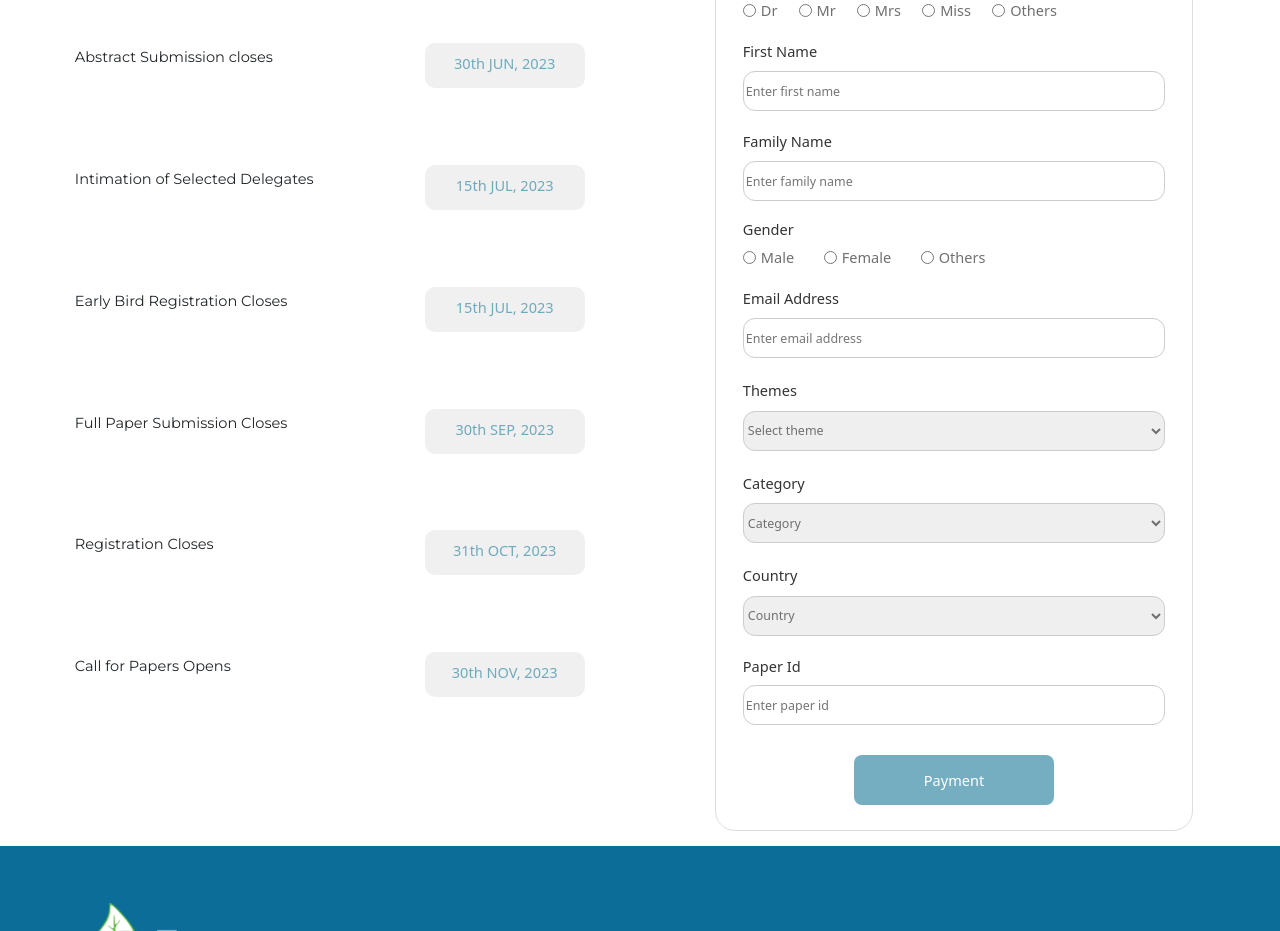
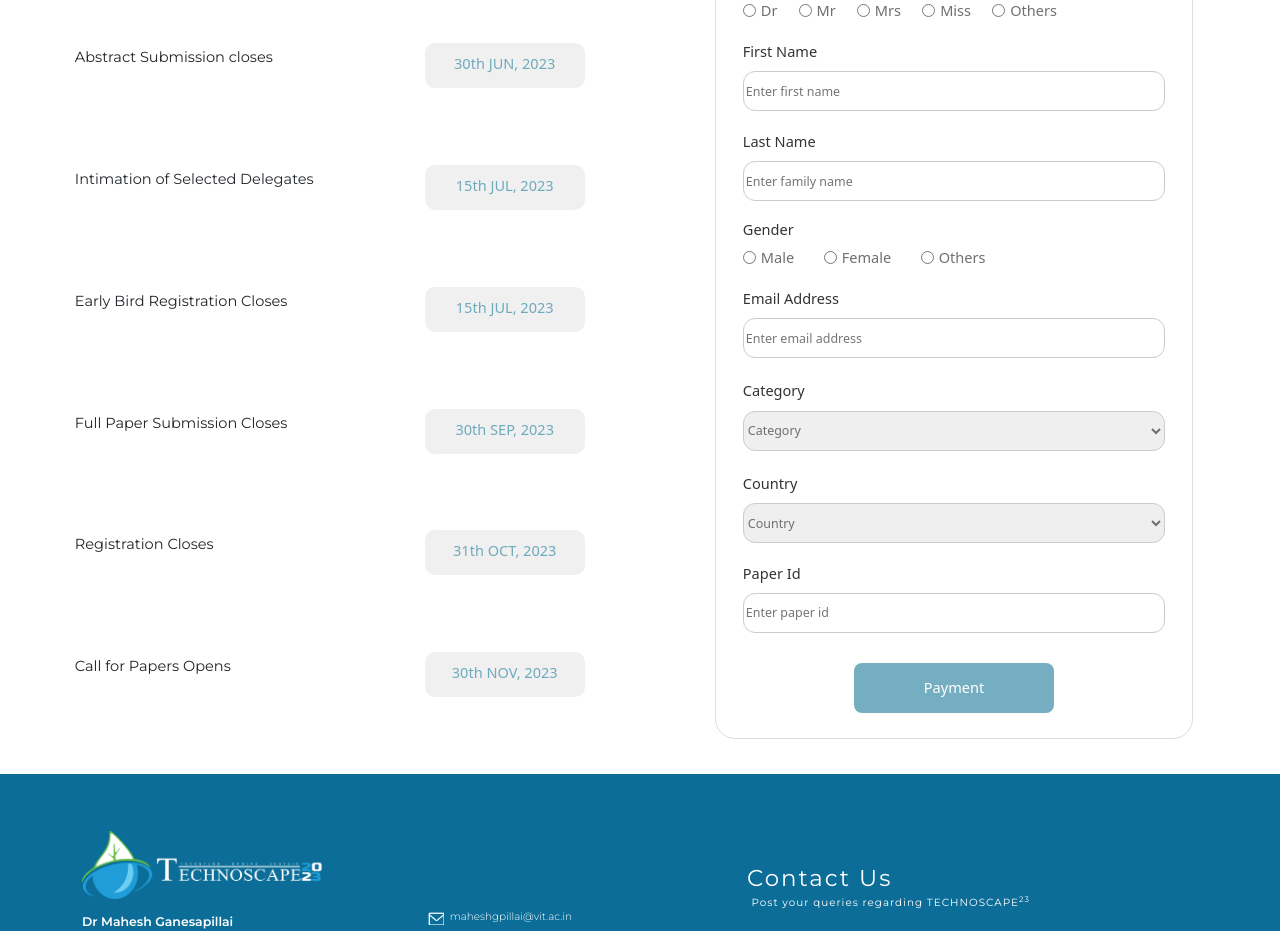
Before and after one commit to kaif2305/ts_new, a React (Create React App) app: page /payment in a window 1280 px wide. Shown: the part 1420-2351 px from the top of the page. Built offline with nearby package versions, Linux system fonts and the light colour scheme; a web font is replaced by a local one.

Commit message:
update form

```diff
--- a/src/Pages/Paper submission/submission_form.jsx
+++ b/src/Pages/Paper submission/submission_form.jsx
@@ -51,7 +51,7 @@ export default function Submission_form() {
 
                         <div className="input-box">
                             <Stack gap={2}>
-                                <label>Family Name</label>
+                                <label>Last Name</label>
                                 <input type="text" placeholder="Enter family name" required name="lastName" />
                             </Stack>
                         </div>
@@ -81,7 +81,7 @@ export default function Submission_form() {
                             </Stack>
                         </div>
 
-                        <div className="input-box">
+                       {/* <div className="input-box">
                             <label>Themes</label>
                             <div className="select-box">
                                 <select name="selectedTheme">
@@ -133,7 +133,7 @@ export default function Submission_form() {
                                     </option>
                                 </select>
                             </div>
-                        </div>
+    </div>  */}
 
                         <div className="input-box">
                             <label>Category</label>
```
